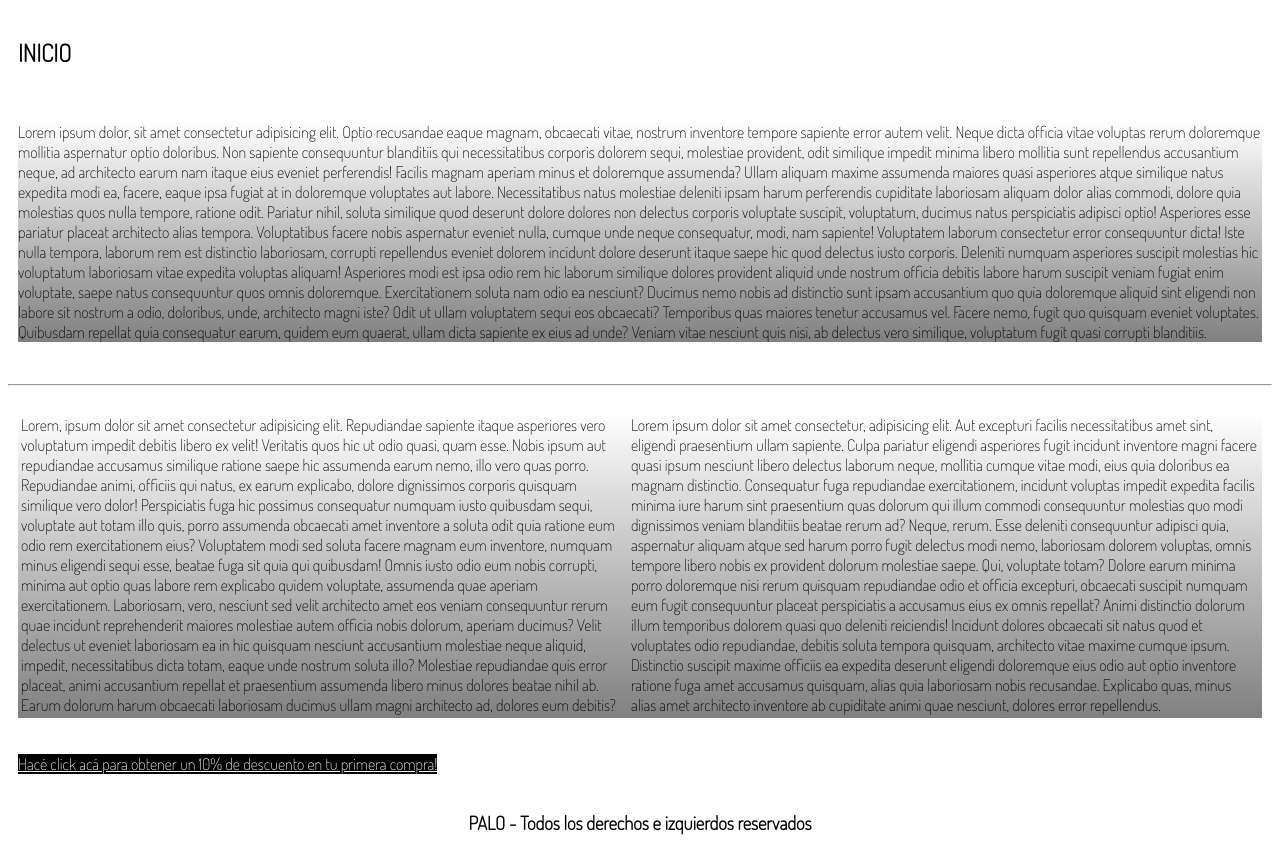
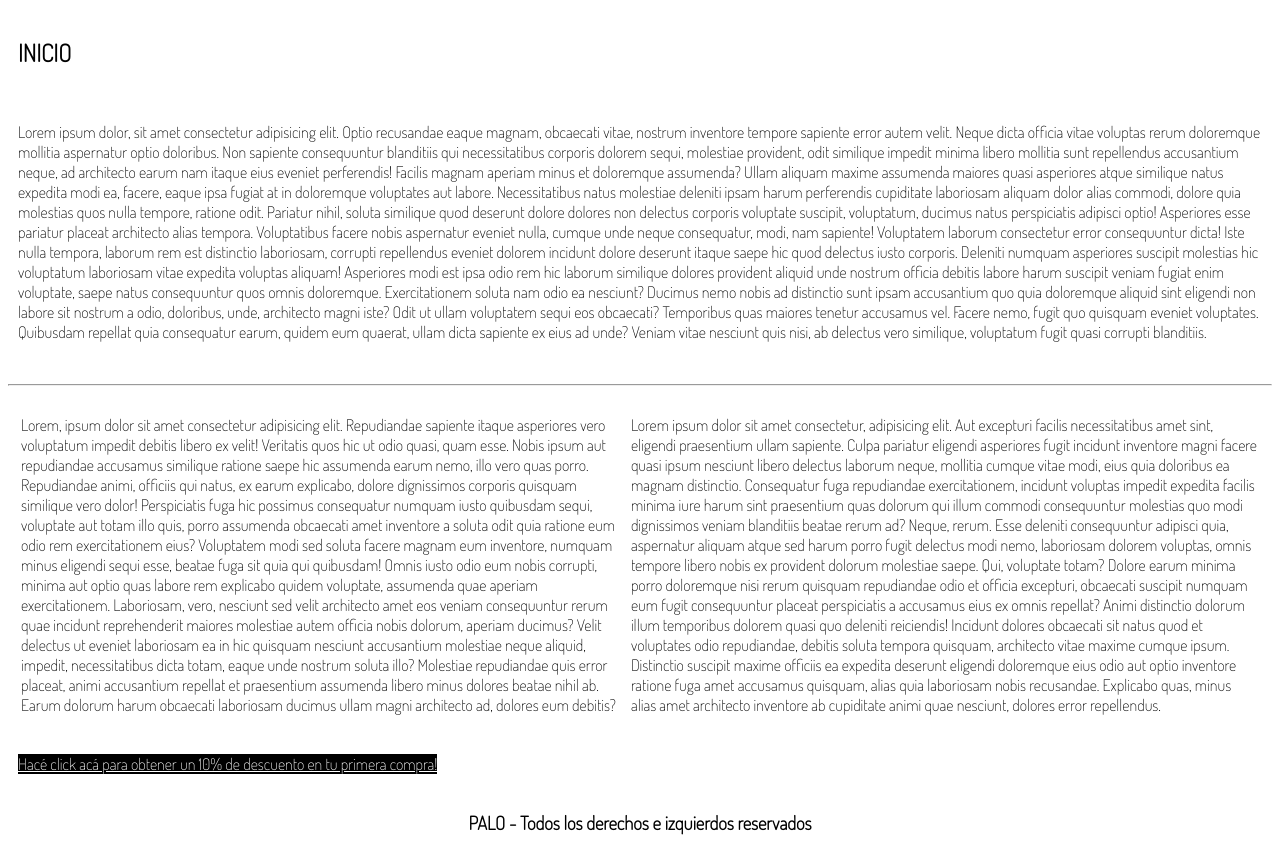
Before and after one commit to pabloezd/prueba_pagina, a plain HTML site: page index.html in a window 1280 px wide. Shown: the part 888-1732 px from the top of the page. Drawn offline with Linux system fonts and the light colour scheme.

Commit message:
mi segundo repositorio

```diff
--- a/style.css
+++ b/style.css
@@ -118,7 +118,6 @@ text-align: center;
 font-family: 'Dosis', sans-serif;
 margin-left: 10px;
 margin-right: 10px;
-background-image: linear-gradient(to top, grey, white);
 }
 
 .texto-2 a {
@@ -158,7 +157,6 @@ table{
 font-family: 'Dosis', sans-serif;
 margin-left: 10px;
 margin-right: 10px;
-background-image: linear-gradient(to top, grey, white);
 }
 
 fieldset{
```
